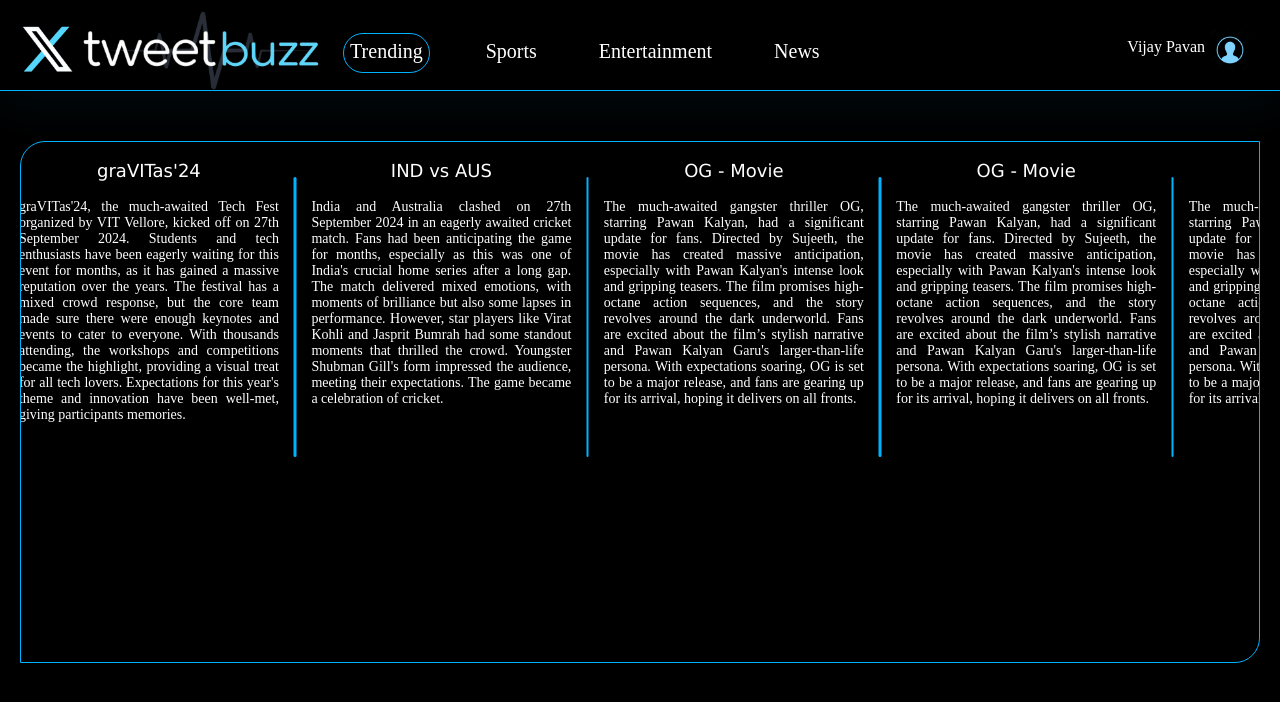
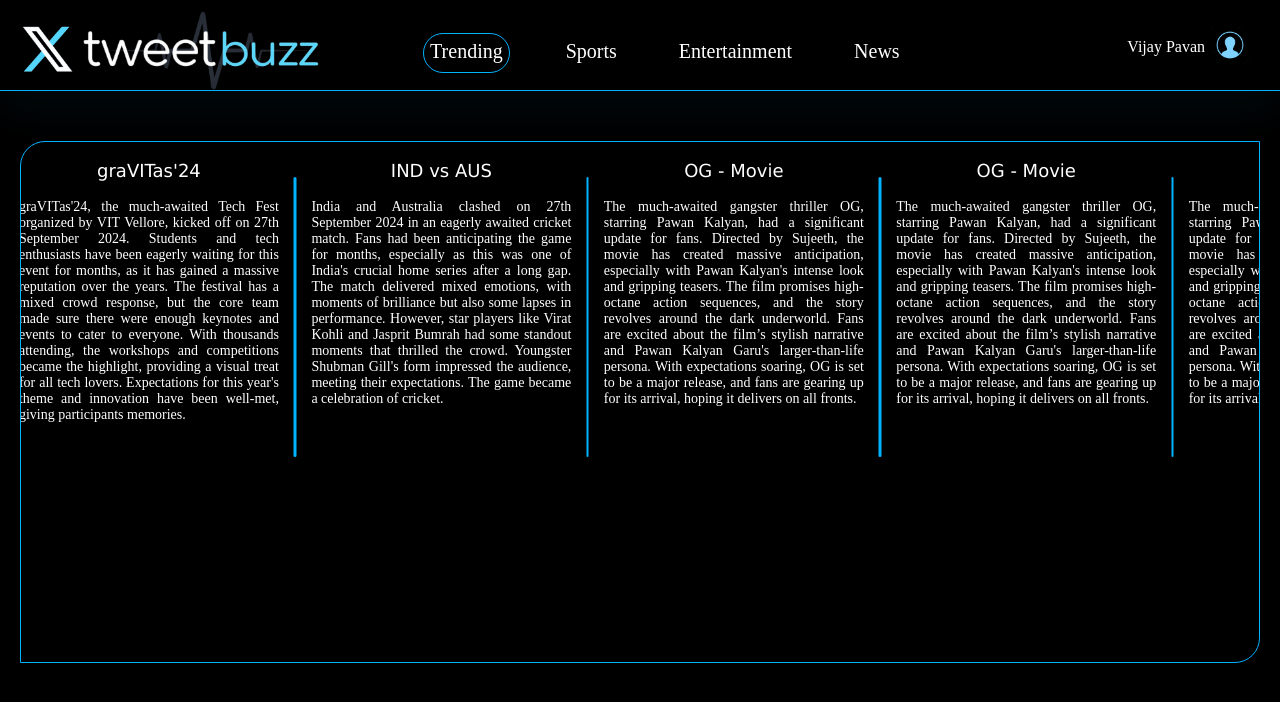
Before and after one commit to vijaypavan0806/tweetbuzz, a plain HTML site: page tweetbuzzhome.html in a window 1280 px wide. Drawn offline with Linux system fonts and the light colour scheme.

Commit message:
Update tweetbuzzstyles.css

```diff
--- a/tweetbuzzstyles.css
+++ b/tweetbuzzstyles.css
@@ -59,6 +59,7 @@ header .userlogo {
     float: right;
     margin: 5px;
     margin-right: 10px;
+    margin-top: 0px;
 }
 
 .user {
@@ -72,7 +73,7 @@ nav {
     margin-top: 40px;
     float: left;
     font-size: 20px;
-    margin-left: 20px;
+    margin-left: 100px;
 }
 
 nav a {
```
